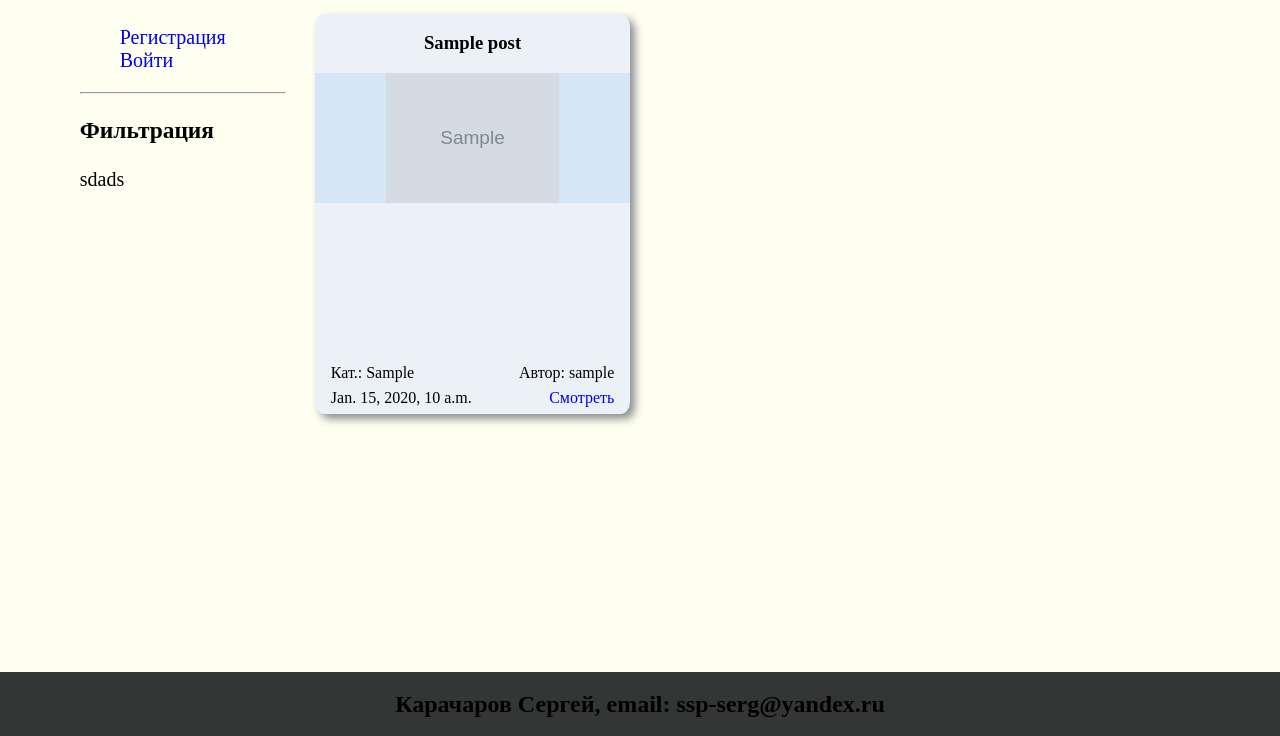
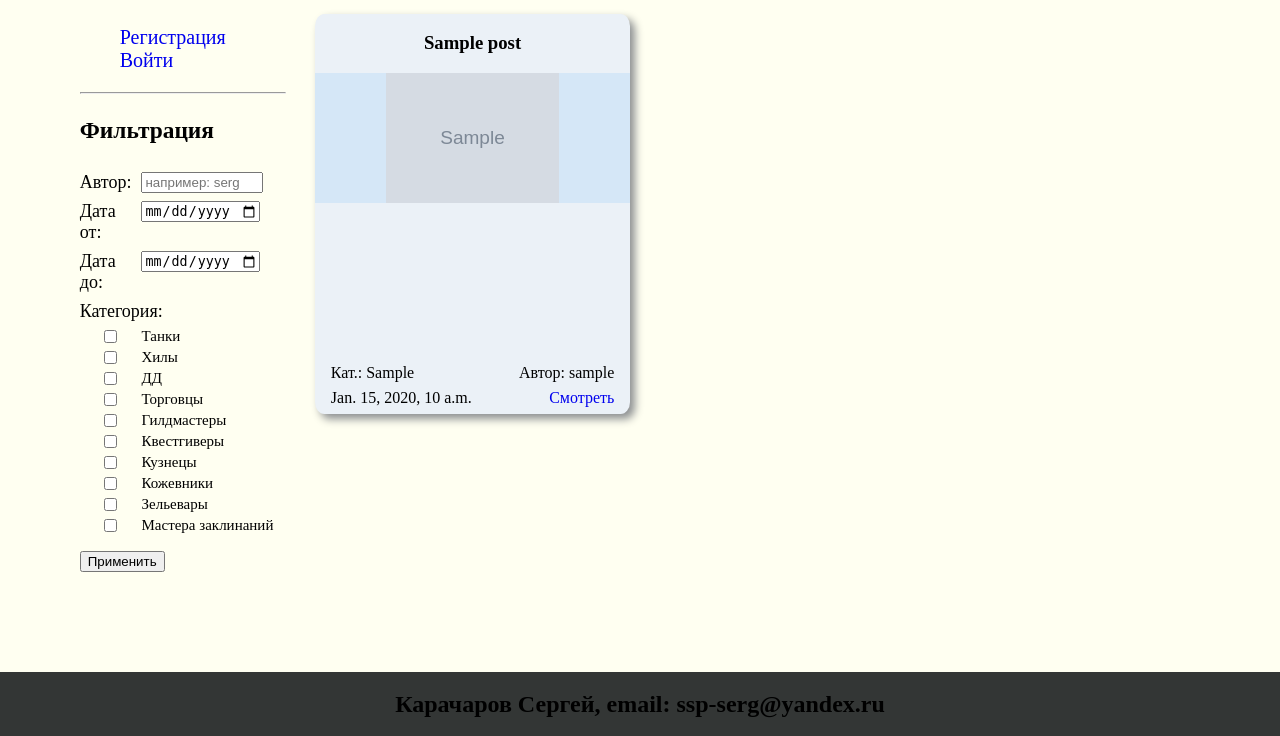
Before and after one commit to SergeyK1983/BulletinBoard, a Django app: template Adboard/templates/announcement/board_title.html in a window 1280 px wide. Shown: the part 64-800 px from the top of the page. Run offline with Django 4.2, Linux system fonts and the light colour scheme; the template is opened without the code that fills it: most values are stand-ins (such as "Sample title", 1, 10 or a date in 2020); grey boxes marked "Sample" are stand-in pictures.

Commit message:
filter_good

```diff
--- a/Adboard/announcement/static/announcement/css/styles.css
+++ b/Adboard/announcement/static/announcement/css/styles.css
@@ -188,6 +188,54 @@ main {
 .nav-content > ul > li > a {
     text-decoration: none;
 }
+.user-ava {
+    display: flex;
+    justify-content: center;
+    width: 100%;
+}
+.user-ava-img {
+    width: 80px;
+    height: 80px;
+    border-radius: 50%;
+    overflow: hidden; /* чтобы картинка "обрезалась" о границы*/
+}
+.user-ava-img > img {
+    display: block;
+    max-width: 100%;
+    object-fit: cover; /*cover;contain;scale-down*/
+}
+.filters {
+    display: flex;
+    align-items: flex-start;
+    width: 100%;
+}
+.filter-form {
+    display: flex;
+    align-items: flex-start;
+    flex-wrap: wrap;
+    width: 100%;
+    font-size: 18px;
+}
+.label-form-r {
+    width: 30%;
+    margin: 4px 0px;
+}
+.input-form-r {
+    width: 55%;
+    margin: 4px 0px;
+}
+.label-form {
+    width: 65%;
+    margin: 2px 0px;
+    font-size: 15px;
+}
+.input-form {
+    width: 30%;
+    margin: 4px 0px;
+}
+.button-form {
+    margin: 15px 0px 0px 0px;
+}
 
 .pagination {
     display: flex;
--- a/Adboard/announcement/views.py
+++ b/Adboard/announcement/views.py
@@ -1,5 +1,6 @@
 from django.http import HttpResponse
 from django.shortcuts import redirect
+from django.template import loader
 from rest_framework.exceptions import APIException
 from rest_framework.generics import get_object_or_404
 from rest_framework.parsers import MultiPartParser, FormParser
--- a/Adboard/templates/announcement/board_title.html
+++ b/Adboard/templates/announcement/board_title.html
@@ -17,13 +17,7 @@
 <div class="nav-content">
     <hr>
     <h3>Фильтрация</h3>
-    sdads
-    {% for f in filter.form %}
-        <form>
-            <p><label class="form_label" for="{{f.id_for_label}}">{{f.label}}</label> {{f}} </p>
-        </form>
-    {% endfor%}
-
+    {% include 'announcement/filters.html' %}
 </div>
 {% if pagination %}
 <div class="nav-content">
--- /dev/null
+++ b/Adboard/templates/announcement/filters.html
@@ -0,0 +1,22 @@
+
+<div class="filters">
+<form class="filter-form" method="GET">
+    {% csrf_token %}
+    <label class="label-form-r" for="author">Автор:</label><input class="input-form-r" type="text" id="author" name="author" maxlength="10" placeholder="например: serg"><br>
+    <label class="label-form-r" for="date_after">Дата от:</label><input class="input-form-r" type="date" id="date_after" name="date_after"><br>
+    <label class="label-form-r" for="date_before">Дата до:</label><input class="input-form-r" type="date" id="date_before" name="date_before"><br>
+    <label class="label-form-r">Категория:</label> <div class="input-form-r"></div>
+    <input class="input-form" type="checkbox" name="category" id="tank" value="TK"><label class="label-form" for="tank">Танки</label><br>
+    <input class="input-form" type="checkbox" name="category" id="health" value="HL"><label class="label-form" for="health">Хилы</label><br>
+    <input class="input-form" type="checkbox" name="category" id="dd" value="DD"><label class="label-form" for="dd">ДД</label><br>
+    <input class="input-form" type="checkbox" name="category" id="merchant" value="MCH"><label class="label-form" for="merchant">Торговцы</label><br>
+    <input class="input-form" type="checkbox" name="category" id="guildmaster" value="GM"><label class="label-form" for="guildmaster">Гилдмастеры</label><br>
+    <input class="input-form" type="checkbox" name="category" id="questgiver" value="QG"><label class="label-form" for="questgiver">Квестгиверы</label><br>
+    <input class="input-form" type="checkbox" name="category" id="farrier" value="FR"><label class="label-form" for="farrier">Кузнецы</label><br>
+    <input class="input-form" type="checkbox" name="category" id="tanner" value="TN"><label class="label-form" for="tanner">Кожевники</label><br>
+    <input class="input-form" type="checkbox" name="category" id="potionmarker" value="PM"><label class="label-form" for="potionmarker">Зельевары</label><br>
+    <input class="input-form" type="checkbox" name="category" id="spellmasters" value="SM"><label class="label-form" for="spellmasters">Мастера заклинаний</label><br>
+
+    <input class="button-form" type="submit" value="Применить"/>
+</form>
+</div>
--- a/Adboard/templates/announcement/flatpages/default.html
+++ b/Adboard/templates/announcement/flatpages/default.html
@@ -1,4 +1,5 @@
 {% load static %}
+{% load cabinet_tags %}
 <!DOCTYPE html>
 <html lang="en, ru">
 <head>
@@ -19,6 +20,17 @@
         <div class="block block-left">
             <div class="in_left">
                 <div class="nav-content">
+                    {% if request.user.is_authenticated %}
+                        <div class="user-ava">
+                            <div class="user-ava-img">
+                                {% if user.photo %}
+                                <img src="{{user.photo.url}}" alt="Аватарка"/>
+                                {% else %}
+                                <img src="{% get_media_prefix %}default\Orc.jpg" alt="Аватарка"/>
+                                {% endif %}
+                            </div>
+                        </div>
+                    {% endif%}
                     <ul>
                         {% if request.user.is_authenticated %}
                         <li>{{user.username}}</li>
```
Also changed, not shown: Adboard/announcement/filters.py (+14 -5 lines), 10 other files.
